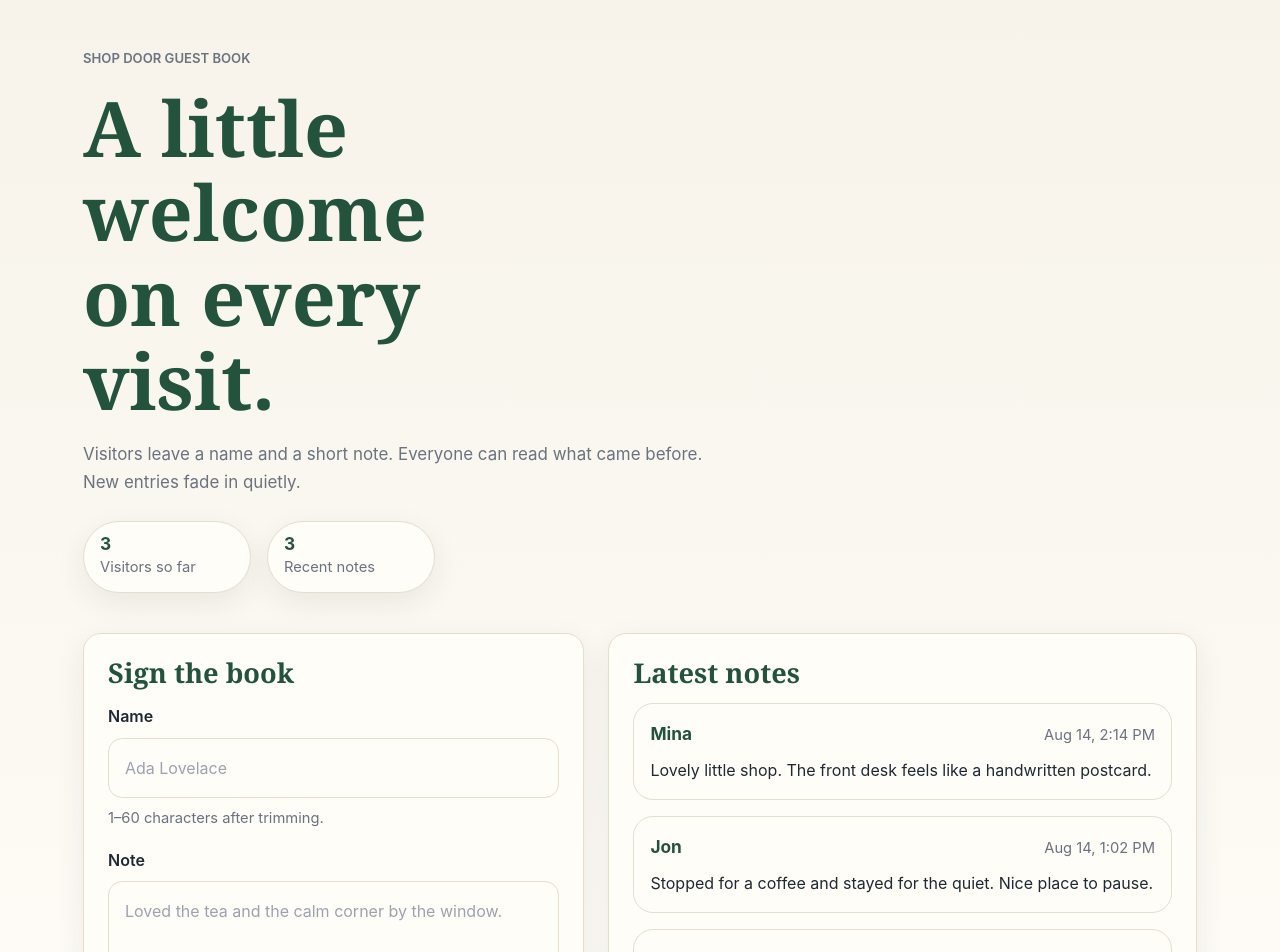
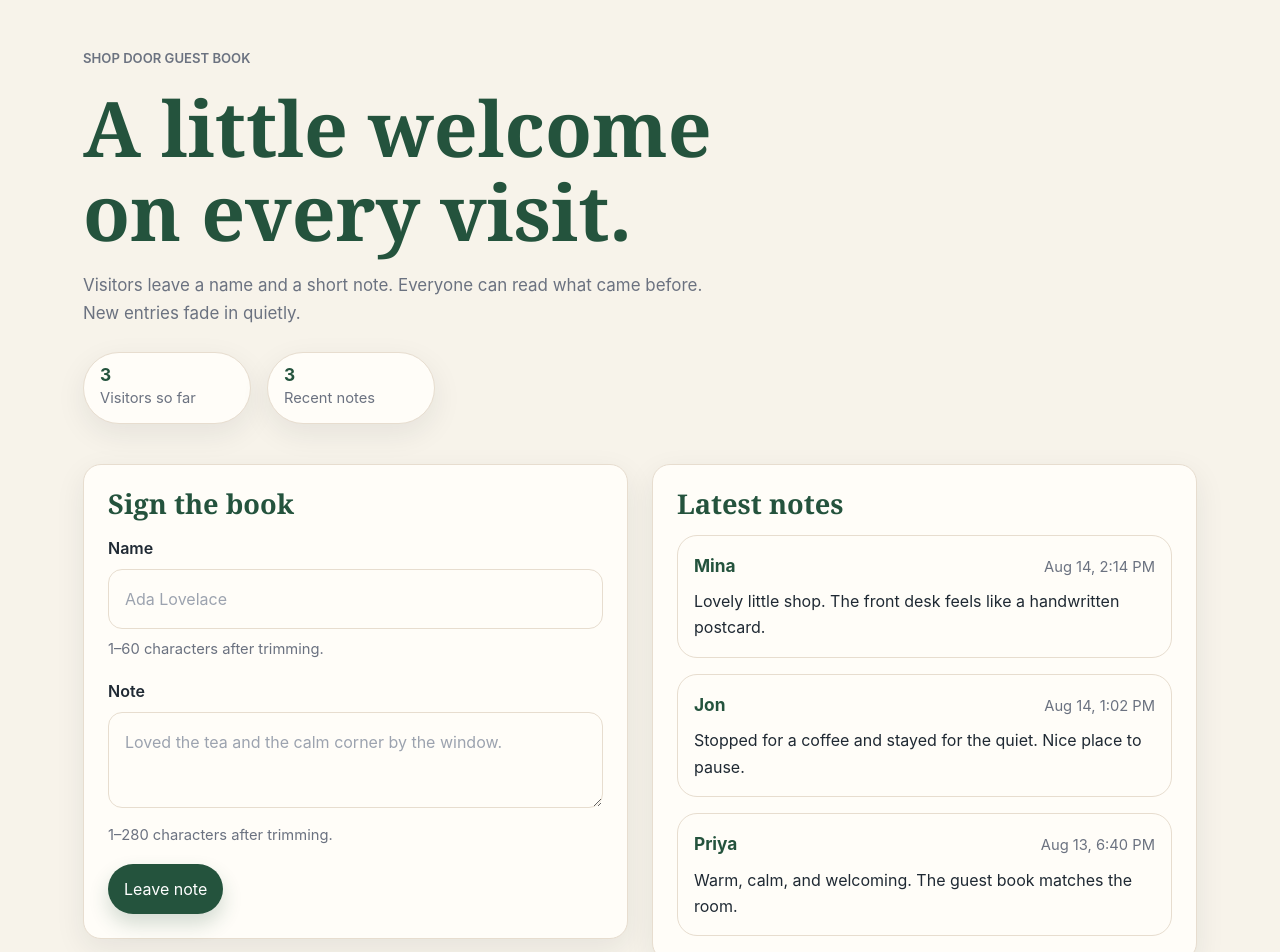
Before and after one commit to ThanhNV121097/project-dd194c58, a Next.js app in the folder code/frontend/: page / in a window 1280 px wide. Shown: the top 952 px of the page. Built offline with nearby package versions, Linux system fonts and the light colour scheme.

Commit message:
fix guest book ui tokens

```diff
--- a/code/frontend/components/GuestBookPage.module.css
+++ b/code/frontend/components/GuestBookPage.module.css
@@ -1,7 +1,7 @@
 .page {
   min-height: 100vh;
   padding: var(--space-12) var(--space-5) var(--space-16);
-  background: linear-gradient(180deg, var(--color-bg) 0%, var(--color-surface) 100%);
+  background: var(--color-bg);
 }
 
 .shell {
@@ -70,7 +70,7 @@
 
 .layout {
   display: grid;
-  grid-template-columns: minmax(0, .92fr) minmax(0, 1.08fr);
+  grid-template-columns: 1fr;
   gap: var(--space-6);
   align-items: start;
 }
@@ -108,7 +108,7 @@
 .field input,
 .field textarea {
   width: 100%;
-  padding: var(--space-4) var(--space-4);
+  padding: var(--space-4);
   border: var(--border-width) solid var(--color-border);
   border-radius: var(--radius-sm);
   background: var(--color-surface);
@@ -127,24 +127,23 @@
 }
 
 .primary {
-  padding: calc(var(--space-3) + var(--space-1)) var(--space-4);
+  padding: var(--space-3) var(--space-4);
   border: 0;
   border-radius: var(--radius-full);
   background: var(--color-primary);
   color: var(--color-primary-text);
   box-shadow: var(--shadow-sm);
   cursor: pointer;
-  transition: transform var(--duration-fast) var(--easing), background var(--duration-fast) var(--easing);
+  transition: transform var(--duration-fast) var(--easing);
 }
 
 .primary:hover {
   transform: translateY(calc(var(--space-1) * -1));
-  background: var(--color-primary);
 }
 
 .banner {
   margin: var(--space-4) 0 0;
-  padding: var(--space-4) var(--space-4);
+  padding: var(--space-4);
   border: var(--border-width) solid var(--color-border);
   border-radius: var(--radius-md);
   background: var(--color-surface);
@@ -157,7 +156,7 @@
 }
 
 .card {
-  padding: var(--space-4) var(--space-4) var(--space-4);
+  padding: var(--space-4);
   border: var(--border-width) solid var(--color-border);
   border-radius: var(--radius-lg);
   background: var(--color-surface);
@@ -201,9 +200,9 @@
   font-size: var(--text-sm);
 }
 
-@media (max-width: 860px) {
+@media (min-width: 861px) {
   .layout {
-    grid-template-columns: 1fr;
+    grid-template-columns: minmax(0, 1fr) minmax(0, 1fr);
   }
 
   .title {
```
